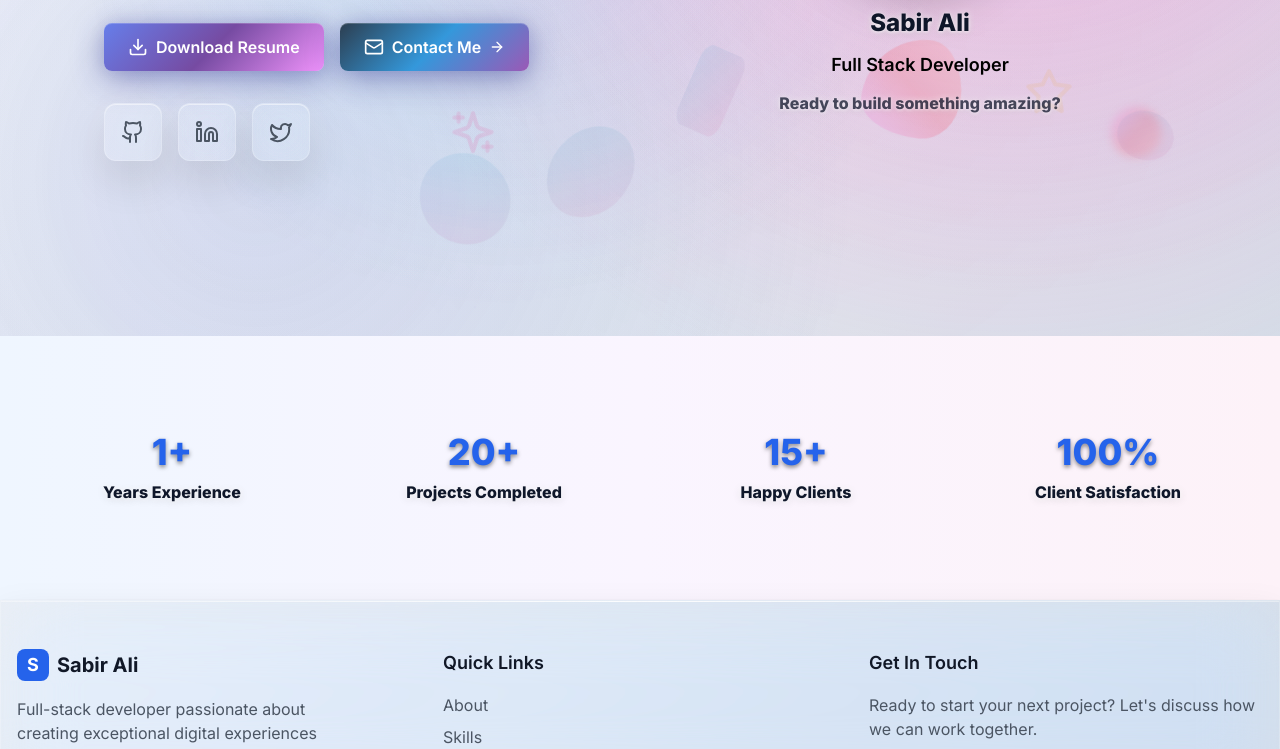
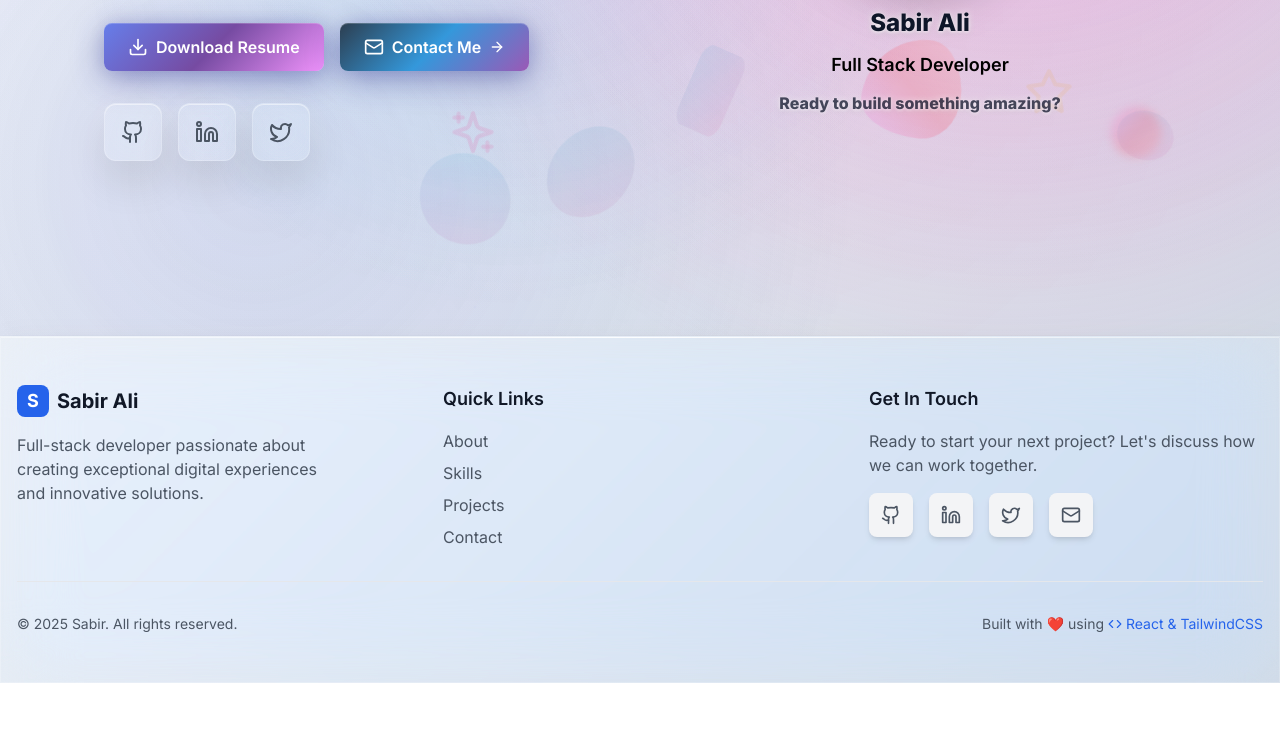
Before and after one commit to Sabir111/portfolio, a React (Vite) app: page / in a window 1280 px wide. Shown: the part 464-1213 px from the top of the page. After the commit the page ends 1147 px from the top, so only its background shows below. Built offline with nearby package versions, Linux system fonts and the light colour scheme.

Commit message:
project update

```diff
--- a/src/pages/About.jsx
+++ b/src/pages/About.jsx
@@ -9,8 +9,7 @@ const About = () => {
     { icon: MapPin, label: 'Location', value: 'Mayur Vihar Phase-3, New Delhi, India' },
     { icon: Mail, label: 'Email', value: 'sabiralitanveer6@gmail.com' },
     { icon: Phone, label: 'Phone', value: '+91 9759998880' },
-    { icon: Globe, label: 'Website', value: 'www.sabir.dev' },
-    { icon: Award, label: 'Experience', value: '1+ Years' },
+
   ];
 
   const journey = [
--- a/src/pages/Home.jsx
+++ b/src/pages/Home.jsx
@@ -400,57 +400,7 @@ const Home = () => {
         </div>
       </section>
 
-      <motion.section
-        initial={{ opacity: 0, y: 50 }}
-        whileInView={{ opacity: 1, y: 0 }}
-        transition={{ duration: 0.8 }}
-        viewport={{ once: true }}
-        className="section-padding bg-gradient-to-r from-primary-50 via-purple-50 to-pink-50 dark:from-gray-800 dark:via-gray-800 dark:to-gray-800"
-      >
-        <div className="container-custom">
-          <motion.div
-            initial={{ opacity: 0, y: 30 }}
-            whileInView={{ opacity: 1, y: 0 }}
-            transition={{ duration: 0.8 }}
-            viewport={{ once: true }}
-            className="grid grid-cols-2 md:grid-cols-4 gap-8"
-          >
-            {[
-              { number: '1+', label: 'Years Experience' },
-              { number: '20+', label: 'Projects Completed' },
-              { number: '15+', label: 'Happy Clients' },
-              { number: '100%', label: 'Client Satisfaction' },
-            ].map((stat, index) => (
-              <motion.div
-                key={index}
-                initial={{ opacity: 0, scale: 0.8 }}
-                whileInView={{ opacity: 1, scale: 1 }}
-                transition={{ duration: 0.5, delay: index * 0.1 }}
-                viewport={{ once: true }}
-                whileHover={{ scale: 1.05, y: -5 }}
-                className="text-center p-4 rounded-lg glass-card-hover hover-scale-up transition-all duration-300"
-              >
-                <motion.div
-                  initial={{ scale: 0 }}
-                  whileInView={{ scale: 1 }}
-                  transition={{ duration: 0.5, delay: index * 0.1 + 0.5 }}
-                  viewport={{ once: true }}
-                  className="text-3xl md:text-4xl font-bold text-primary-600 dark:text-primary-500 mb-2"
-                  style={{
-                    textShadow: '0 0 4px rgba(255, 255, 255, 0.2), 0 2px 4px rgba(0, 0, 0, 0.5)',
-                    fontWeight: '800'
-                  }}
-                >
-                  {stat.number}
-                </motion.div>
-                <p className="font-bold text-super-contrast">
-                  {stat.label}
-                </p>
-              </motion.div>
-            ))}
-          </motion.div>
-        </div>
-      </motion.section>
+
     </div>
   );
 };
--- a/src/pages/Projects.jsx
+++ b/src/pages/Projects.jsx
@@ -9,15 +9,13 @@ const Projects = () => {
     {
       id: 1,
       title: 'E-Commerce Platform',
-      description: 'A full-stack e-commerce application built with React, Node.js, and MongoDB. Features include user authentication, product management, shopping cart, and payment integration.',
+      description: 'Developed a Mini Amazon Clone using React, featuring product listing, search, add-to-cart, and checkout functionality. Implemented responsive UI and state management for smooth user experience',
       image: '/project1.jpg',
-      technologies: ['React', 'Node.js', 'MongoDB', 'Express', 'Stripe'],
-      category: 'fullstack',
-      github: 'https://github.com/Sabir111/ecommerce',
-      live: 'https://ecommerce-sabir.vercel.app',
+      technologies: ['React Router DOM', 'React Context API', 'Axios', 'localStorage', 'Hot Module Replacement'],
+      category: 'frontend',
+      github: 'https://github.com/Sabir111/mini-amazon',
+      live: 'https://sabir-mini-amazon.vercel.app',
       featured: true,
-      stars: 45,
-      forks: 12
     },
     {
       id: 2,
@@ -30,19 +28,7 @@ const Projects = () => {
       live: 'https://sabir-todo.vercel.app',
       featured: true,
     },
-    {
-      id: 3,
-      title: 'Weather Dashboard',
-      description: 'A beautiful weather application that displays current weather conditions and forecasts for any location worldwide.',
-      image: '/project3.jpg',
-      technologies: ['React', 'OpenWeather API', 'Chart.js', 'TailwindCSS'],
-      category: 'frontend',
-      github: 'https://github.com/Sabir111/weather-app',
-      live: 'https://weather-sabir.vercel.app',
-      featured: false,
-      stars: 28,
-      forks: 5
-    }
+
   ];
 
   const filters = [
@@ -192,22 +178,7 @@ const Projects = () => {
                 </div>
 
                 {/* Project Stats */}
-                <div className="flex items-center justify-between mb-4 text-sm text-gray-500 dark:text-gray-400">
-                  <motion.div
-                    whileHover={{ scale: 1.1 }}
-                    className="flex items-center space-x-1"
-                  >
-                    <Star size={14} className="text-yellow-500" />
-                    <span>{project.stars}</span>
-                  </motion.div>
-                  <motion.div
-                    whileHover={{ scale: 1.1 }}
-                    className="flex items-center space-x-1"
-                  >
-                    <Users size={14} className="text-blue-500" />
-                    <span>{project.forks}</span>
-                  </motion.div>
-                </div>
+
 
                 {/* Action Buttons */}
                 <div className="flex space-x-3">
```
